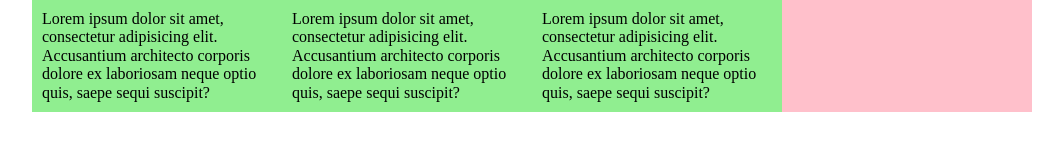
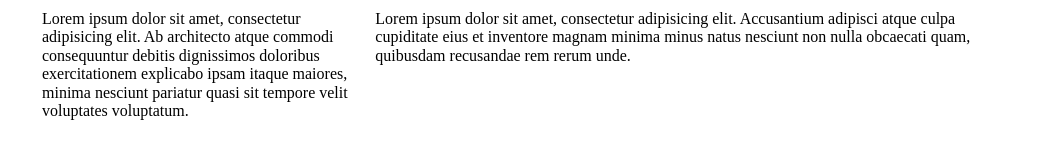
Before and after one commit to aqua-feather/ufo-framework, a website: page public/index.html in a window 1280 px wide. Shown: the whole page, without its empty margins (108-1171 px from the left). Drawn offline with Linux system fonts and the light colour scheme.

Commit message:
removed background colors

```diff
--- a/public/index.html
+++ b/public/index.html
@@ -11,15 +11,8 @@
 
     <div class="container">
         <div class="row">
-            <div class="small-span-6 medium-span-4 large-span-3">Lorem ipsum dolor sit amet, consectetur adipisicing elit. Accusantium architecto corporis dolore ex
-                laboriosam neque
-                optio
-                quis, saepe sequi suscipit?</div>
-
-            <div class="small-span-6 medium-span-4 large-span-3">Lorem ipsum dolor sit amet, consectetur adipisicing elit. Accusantium
-            architecto corporis dolore ex laboriosam neque optio quis, saepe sequi suscipit?</div>
-            <div class="small-span-12 medium-span-4 large-span-3">Lorem ipsum dolor sit amet, consectetur adipisicing elit. Accusantium
-            architecto corporis dolore ex laboriosam neque optio quis, saepe sequi suscipit?</div>
+          <div class="medium-span-4">Lorem ipsum dolor sit amet, consectetur adipisicing elit. Ab architecto atque commodi consequuntur debitis dignissimos doloribus exercitationem explicabo ipsam itaque maiores, minima nesciunt pariatur quasi sit tempore velit voluptates voluptatum.</div>
+          <div class="medium-span-8">Lorem ipsum dolor sit amet, consectetur adipisicing elit. Accusantium adipisci atque culpa cupiditate eius et inventore magnam minima minus natus nesciunt non nulla obcaecati quam, quibusdam recusandae rem rerum unde.</div>
         </div>
     </div>
 
--- a/src/scss/components/_layout.scss
+++ b/src/scss/components/_layout.scss
@@ -6,7 +6,6 @@
     margin: 0 auto;
     width: 100%;
     max-width: $max-width;
-    background-color: skyblue;
     padding-left: $padding;
     padding-right: $padding;
 }
@@ -14,12 +13,11 @@
     display: flex;
     margin-left: -$padding;
     margin-right: -$padding;
-    background-color: pink;
+
     flex-wrap: wrap;
 }
 %column{
     flex: 0 0 100%;
-    background-color: lightgreen;
     padding: $padding;
 }
 @each $key, $value in $screen-sizes{
```
Also changed, not shown: public/css/style.css.
